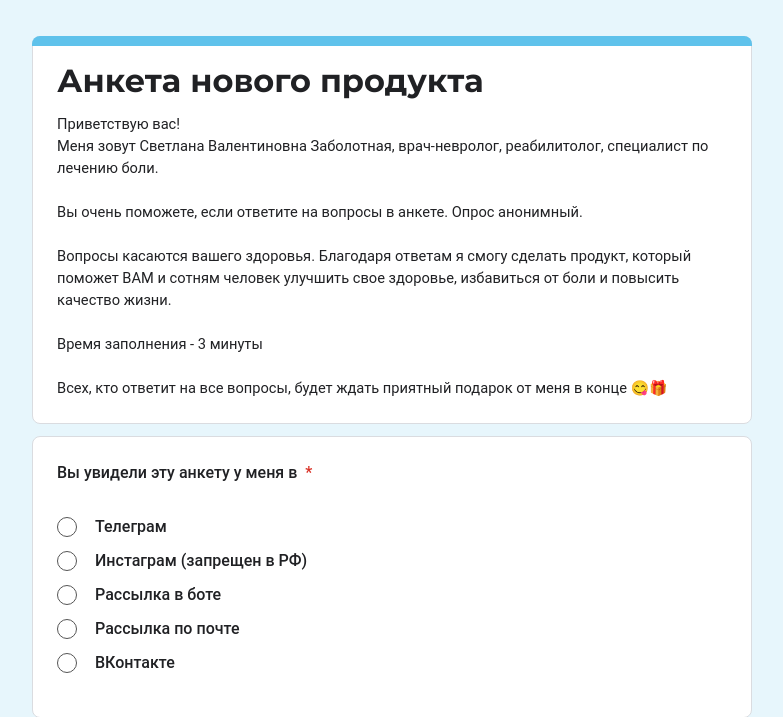
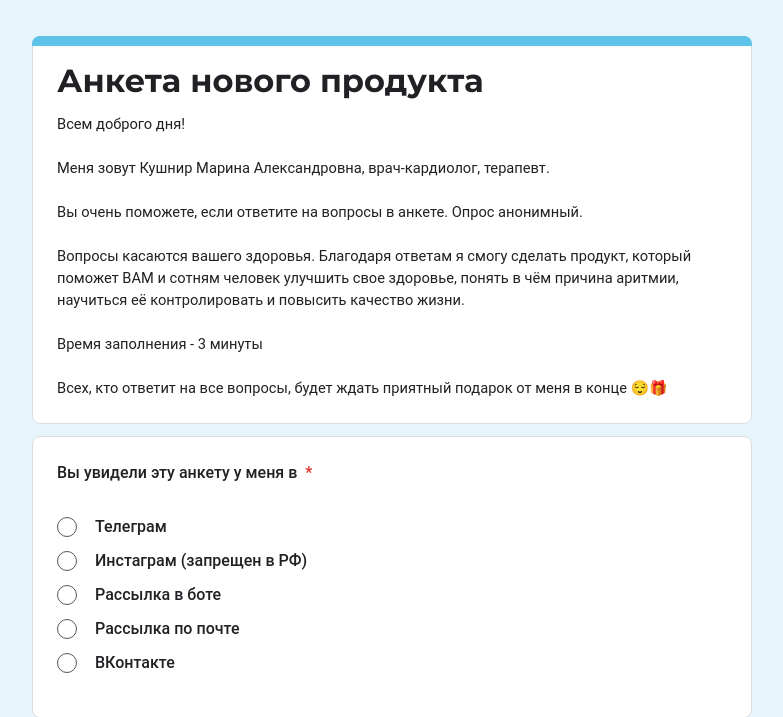
Before and after one commit to it-chep/kushnir_forms, a Django app: page / in a window 1280 px wide. Shown: the top 717 px of the page, without its empty margins (248-1031 px from the left). Run offline with Django 4.2, Linux system fonts and the light colour scheme; data that the repository does not hold is empty; some libraries are stand-ins or nearby versions; some web fonts are replaced.

Commit message:
доработка

```diff
--- a/templates/business_forms/new_product_form.html
+++ b/templates/business_forms/new_product_form.html
@@ -31,23 +31,24 @@
                         </div>
                     </div>
                     <div class="description_container_header_body" dir="auto">
-                        Приветствую вас!
+                        Всем доброго дня!
                         <br>
-                        Меня зовут Светлана Валентиновна Заболотная, врач-невролог, реабилитолог, специалист по лечению
-                        боли.
+                        <br>
+                        Меня зовут Кушнир Марина Александровна, врач-кардиолог, терапевт.
                         <br>
                         <br>
                         Вы очень поможете, если ответите на вопросы в анкете. Опрос анонимный.
                         <br>
                         <br>
                         Вопросы касаются вашего здоровья. Благодаря ответам я смогу сделать продукт, который поможет ВАМ
-                        и сотням человек улучшить свое здоровье, избавиться от боли и повысить качество жизни.
+                        и сотням человек улучшить свое здоровье, понять в чём причина аритмии, научиться её
+                        контролировать и повысить качество жизни.
                         <br>
                         <br>
                         Время заполнения - 3 минуты
                         <br>
                         <br>
-                        Всех, кто ответит на все вопросы, будет ждать приятный подарок от меня в конце 😋🎁
+                        Всех, кто ответит на все вопросы, будет ждать приятный подарок от меня в конце 😌🎁
                     </div>
                 </div>
             </div>
@@ -63,8 +64,8 @@
                                             Оставьте свои контактные данные, если хотите со мной <b>созвониться на
                                             30</b>
                                             минут. Я проведу мини-интервью, задам более детальные вопросы, в свою
-                                            очередь подарю вам <b>лекцию на выбор про профилактику мигрени или на тему
-                                            «мигрень и беременность: от подготовки до лактации»</b>
+                                            очередь подарю вам второе мнение по вашему клиническому случаю или по
+                                            состоянию здоровья.
                                         </div>
                                     </div>
                                 </div>
```
